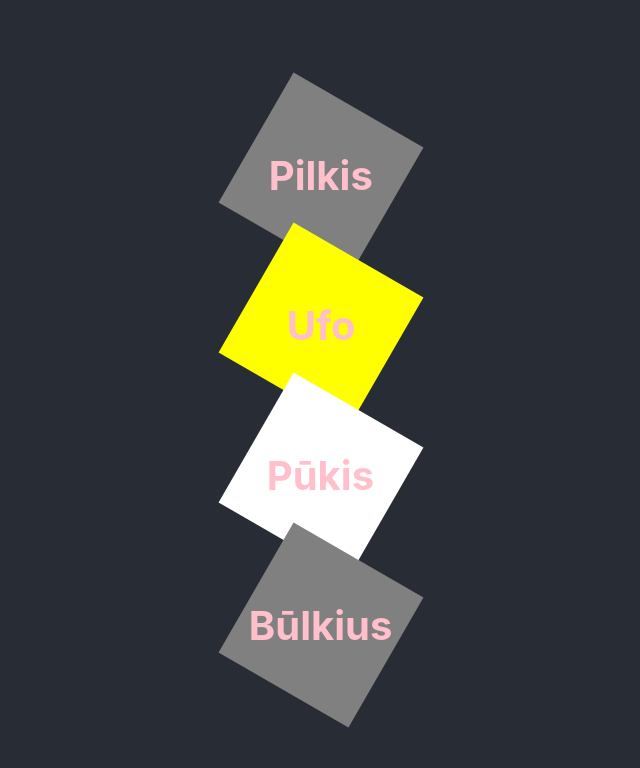
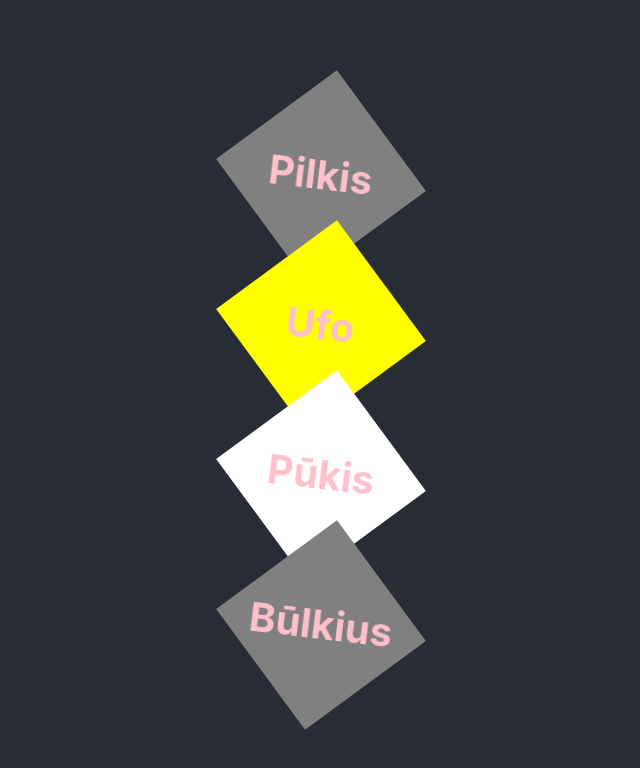
Before and after one commit to Laimne/ruoniai-1, a React (Create React App) app in the folder r1/: page / in a window 1280 px wide. Shown: the top 768 px of the page, without its empty margins (319-959 px from the left). Built offline with nearby package versions, Linux system fonts and the light colour scheme.

Commit message:
katinukai

```diff
--- a/r1/src/App.css
+++ b/r1/src/App.css
@@ -9,7 +9,13 @@
 
 @media (prefers-reduced-motion: no-preference) {
     .App-logo {
-        animation: App-logo-spin infinite 2s cubic-bezier(0, 1.54, .71, .99);
+        animation: App-logo-spin infinite 20s linear;
+    }
+}
+
+@media (prefers-reduced-motion: no-preference) {
+    .App-logo2 {
+        animation: App-logo-spin2 infinite 21s linear;
     }
 }
 
@@ -34,6 +40,15 @@
     }
     to {
         transform: rotate(360deg);
+    }
+}
+
+@keyframes App-logo-spin2 {
+    from {
+        transform: rotate(0deg);
+    }
+    to {
+        transform: rotate(-360deg);
     }
 }
 
--- a/r1/src/App.jsx
+++ b/r1/src/App.jsx
@@ -31,9 +31,9 @@ function App() {
           <span>{cats[2].name}</span>
         </div> */}
         {
-          cats.map((cat, i) => <div key={i} className="cat" style={{ backgroundColor: cat.color }}>
-            <span>{cat.name}</span>
-          </div>)
+          cats.map((cat, i) =>  <div key={i} className="cat App-logo" style={{ backgroundColor: cat.color }}>
+                                  <span className="App-logo2">{cat.name}</span>
+                                </div>)
         }
 
       </header>
```
